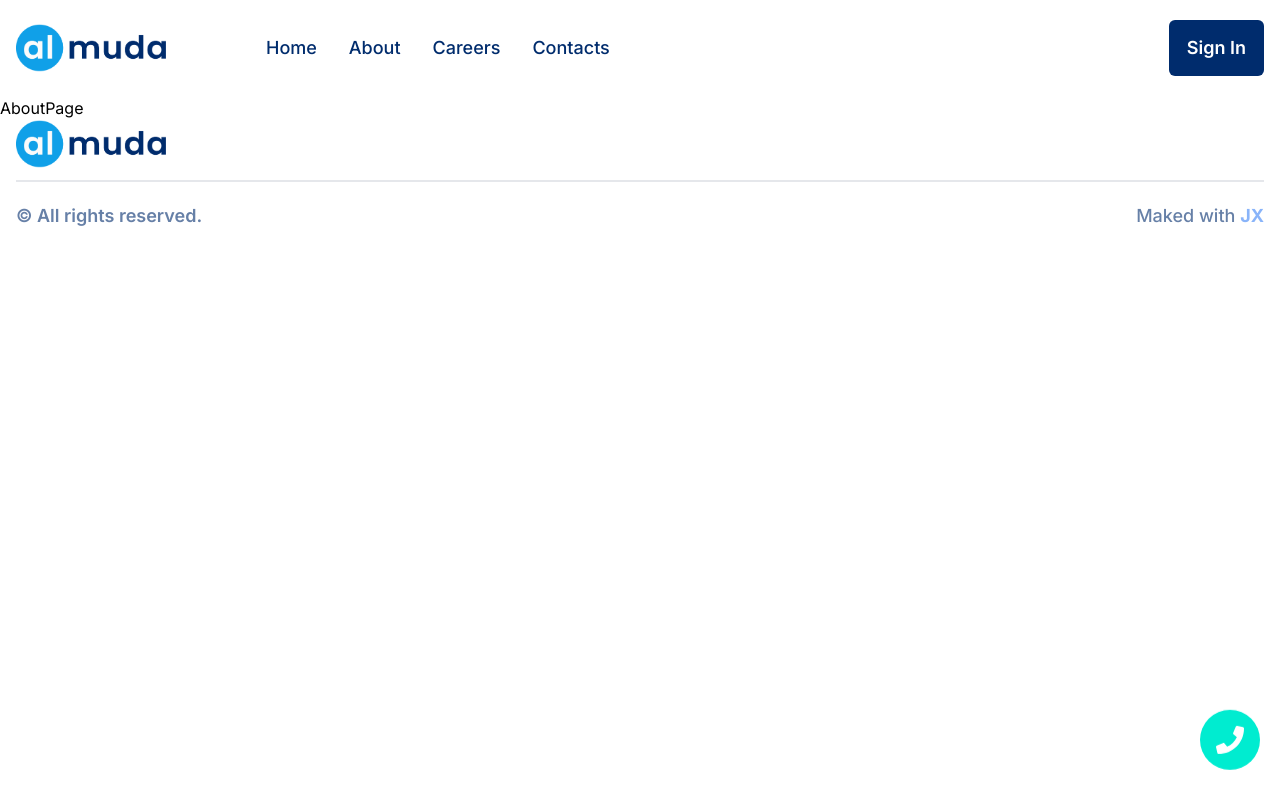
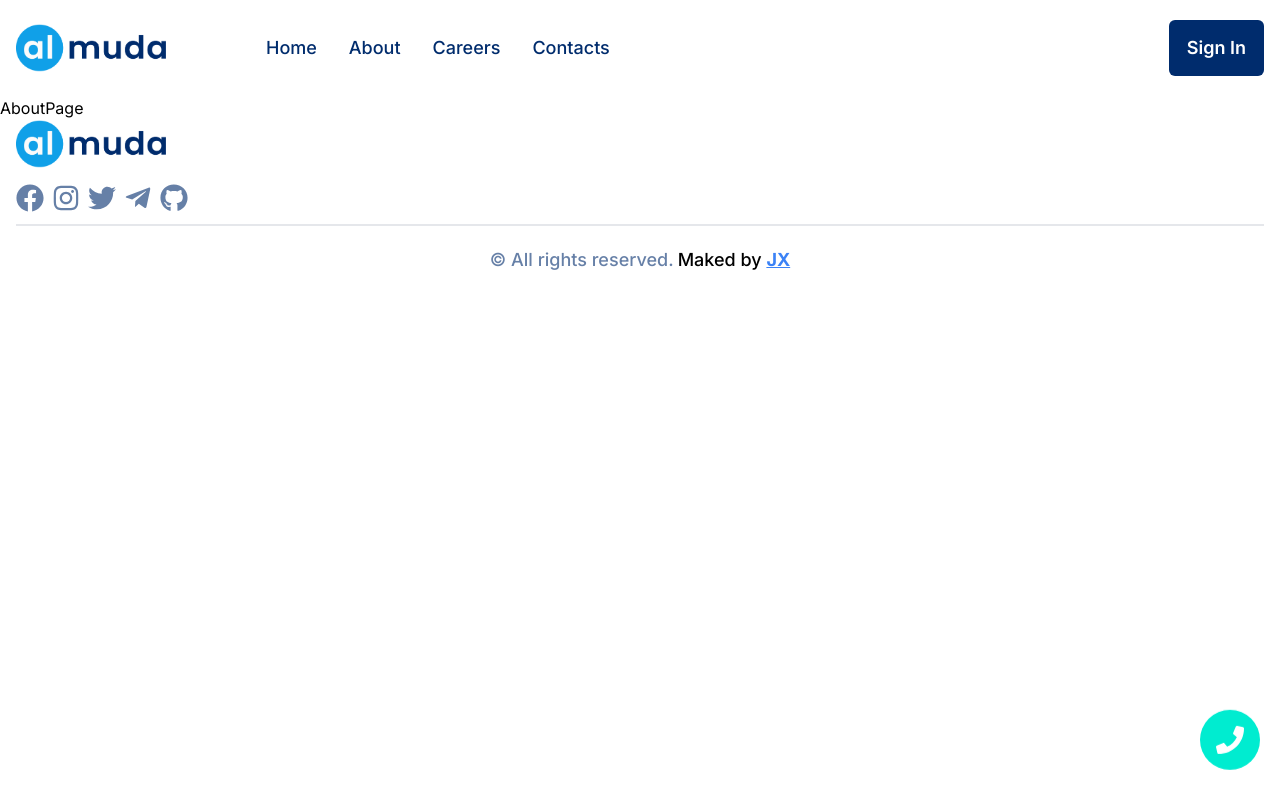
Before and after one commit to xasanof17/almuda, a Next.js app: page /about in a window 1280 px wide. Built offline with nearby package versions, Linux system fonts and the light colour scheme.

Commit message:
updated footer

```diff
--- /dev/null
+++ b/app/global-error.tsx
@@ -0,0 +1,32 @@
+"use client";
+import { useEffect } from "react";
+
+export default function GlobalError({
+  error,
+  reset,
+}: {
+  error: Error;
+  reset: () => void;
+}) {
+  useEffect(() => {
+    // Log the error to an error reporting service
+    console.error(error);
+  }, [error]);
+  return (
+    <section className="max-w-screen flex h-full max-h-screen w-full flex-col items-center justify-center bg-white">
+      <h1 className="text-5xl font-bold text-black">
+        500! Something went wrong!
+      </h1>
+      <button
+        type="button"
+        onClick={
+          // Attempt to recover by trying to re-render the segment
+          () => reset()
+        }
+        className="rounded-lg bg-primary px-4 py-3 text-lg text-white"
+      >
+        Try Again
+      </button>
+    </section>
+  );
+}
--- a/assets/index.ts
+++ b/assets/index.ts
@@ -14,3 +14,4 @@ export { default as AnorBankLogo } from "./anorbank-logo.svg";
 export { default as IpakBankLogo } from "./ipakbank.svg";
 export { default as HamkorBankLogo } from "./hamkorbank.svg";
 export { default as DavrBankLogo } from "./davrbank.svg";
+export { default as JXLogo } from "./jx.svg";
--- a/components/PriceCard.tsx
+++ b/components/PriceCard.tsx
@@ -44,7 +44,7 @@ const PriceCard = ({ popular, title, price, text, href, list }: PriceList) => {
       <button
         type="button"
         title="Get Started"
-        className="group-hover:btn-secondary my-6 w-full rounded-lg !border-2 bg-slate-800 !py-2 text-center !text-lg font-medium !normal-case text-white"
+        className="group-hover:btn-secondary my-6 w-full rounded-lg !border-2 bg-slate-600 !py-2 text-center !text-lg font-medium !normal-case text-white"
       >
         Get Started
       </button>
--- a/layouts/Footer.tsx
+++ b/layouts/Footer.tsx
@@ -1,9 +1,54 @@
-import { Logo } from "@/assets";
+import { JXLogo, Logo } from "@/assets";
 import Image from "next/image";
 import Link from "next/link";
+import { IconType } from "react-icons";
+import {
+  FaFacebook,
+  FaGithub,
+  FaInstagram,
+  FaTelegramPlane,
+  FaTwitter,
+} from "react-icons/fa";
+
+type Social = {
+  Icon: IconType;
+  name: "Telegram" | "Instagram" | "Facebook" | "Twitter" | "Github";
+  href: string;
+};
+
+const socials: Social[] = [
+  {
+    Icon: FaFacebook,
+    name: "Facebook",
+    href: "https://facebook.com/xasanof17",
+  },
+  {
+    Icon: FaInstagram,
+    name: "Instagram",
+    href: "https://instagram.com/1henotorious_",
+  },
+  {
+    Icon: FaTwitter,
+    name: "Twitter",
+    href: "https://x.com/xasanof17",
+  },
+  {
+    Icon: FaTelegramPlane,
+    name: "Telegram",
+    href: "https://t.me/xasanof17",
+  },
+  {
+    Icon: FaGithub,
+    name: "Github",
+    href: "https://github.com/xasanof17",
+  },
+];
 
 const Footer = () => {
   const currentYear = new Date().getFullYear();
+  const currentDate = new Date().getHours();
+
+  console.log(currentDate);
 
   return (
     <footer className="container">
@@ -14,16 +59,32 @@ const Footer = () => {
               <Image src={Logo} alt="Al-Muda logo" fill />
             </div>
           </Link>
+          <ul className="mt-4 flex items-center space-x-2">
+            {socials.map(({ Icon, name, href }, i) => (
+              <li key={i}>
+                <Link
+                  target="_blank"
+                  title={name}
+                  href={href}
+                  className="flex items-center justify-center"
+                >
+                  <Icon className="muted h-7 w-7 transition-colors duration-300 hover:text-blue-500" />
+                </Link>
+              </li>
+            ))}
+          </ul>
         </div>
       </div>
-      <div className="mt-3 flex w-full items-center justify-between border-t-2 py-5">
-        <p className="muted text-lg font-semibold">© All rights reserved.</p>
+      <div className="mt-3 flex w-full items-center justify-center space-x-1 border-t-2 py-5">
+        <p className="muted text-base font-medium md:text-lg">
+          &copy; All rights reserved.
+        </p>
         <Link
           href="https://portfoliowebapp.vercel.app"
-          className="muted text-lg font-medium"
+          className="text-base font-medium md:text-lg"
           target="_blank"
         >
-          Maked with <span className="font-bold text-blue-500">JX</span>
+          Maked by <span className="font-bold text-blue-500 underline">JX</span>
         </Link>
       </div>
     </footer>
```
Also changed, not shown: assets/jx.svg (added).
